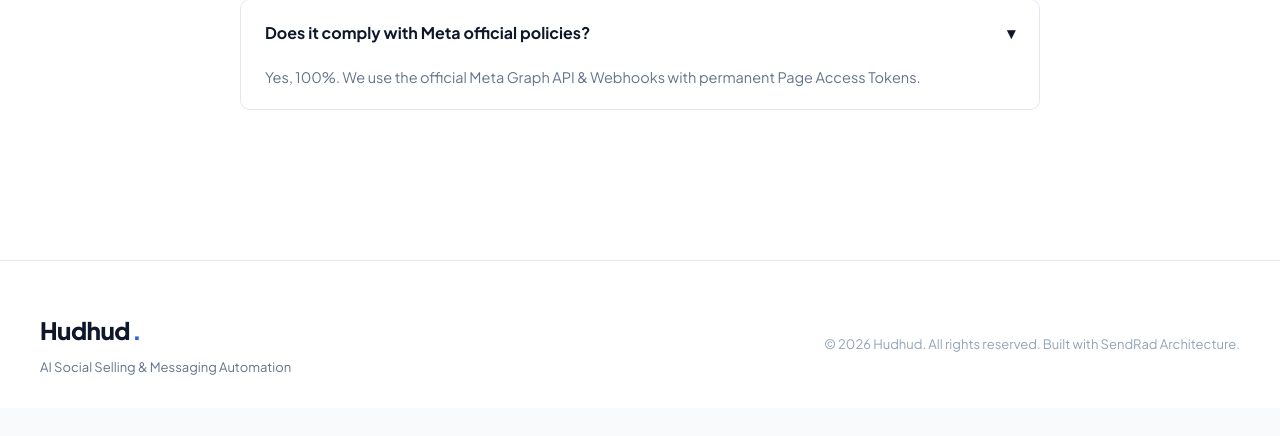
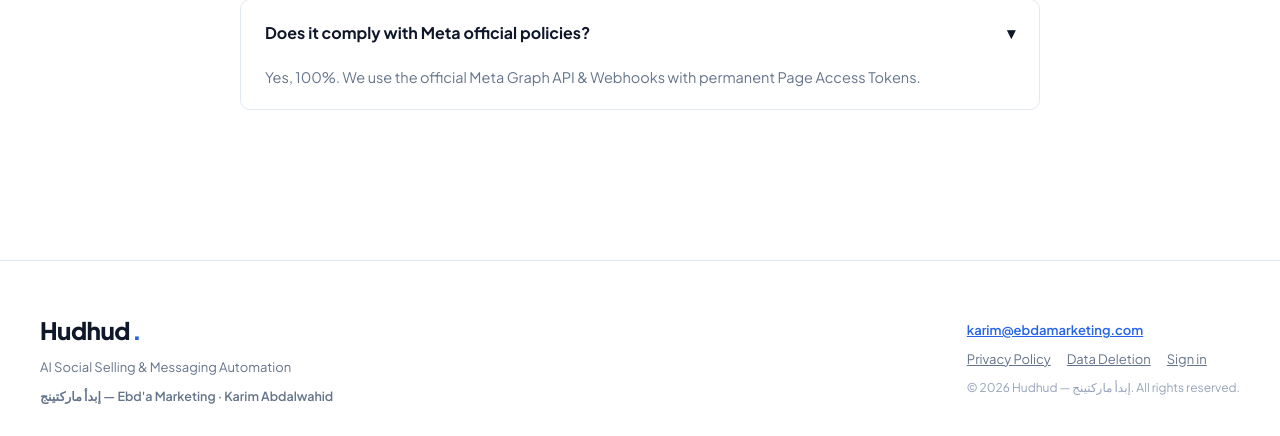
Before and after one commit to karim-abdalwahid/hudhud-radar, a FastAPI app: page / in a window 1280 px wide. Shown: the part 3651-4087 px from the top of the page. Before the commit the page ends 4026 px from the top, so only its background shows below. Run offline with FastAPI, Linux system fonts and the light colour scheme; some libraries are stand-ins or nearby versions.

Commit message:
feat(landing): real business footer (Ebd'a Marketing + contact + privacy/data-deletion links) for Meta Tech Provider access verification

```diff
--- a/src/templates/landing.html
+++ b/src/templates/landing.html
@@ -897,9 +897,18 @@
                     <span data-i18n="brand.name">Hudhud</span><span class="brand-dot">.</span>
                 </a>
                 <p style="font-size:13px; color:#64748b;" data-i18n="brand.tagline">AI Social Selling & Messaging Automation</p>
+                <p style="font-size:12.5px; color:#64748b; margin-top:8px; font-weight:600;">
+                    إبدأ ماركتينج — Ebd'a Marketing · Karim Abdalwahid
+                </p>
             </div>
-            <div style="font-size:13px; color:#94a3b8;">
-                © 2026 Hudhud. All rights reserved. Built with SendRad Architecture.
+            <div style="font-size:13px; color:#64748b; display:flex; flex-direction:column; gap:8px; align-items:flex-start;">
+                <a href="mailto:karim@ebdamarketing.com" style="color:#2563eb; font-weight:600;">karim@ebdamarketing.com</a>
+                <div style="display:flex; gap:16px;">
+                    <a href="/privacy" style="color:#64748b; text-decoration:underline;">Privacy Policy</a>
+                    <a href="/data-deletion" style="color:#64748b; text-decoration:underline;">Data Deletion</a>
+                    <a href="/login" style="color:#64748b; text-decoration:underline;">Sign in</a>
+                </div>
+                <span style="color:#94a3b8; font-size:12px;">© 2026 Hudhud — إبدأ ماركتينج. All rights reserved.</span>
             </div>
         </div>
     </footer>
```
